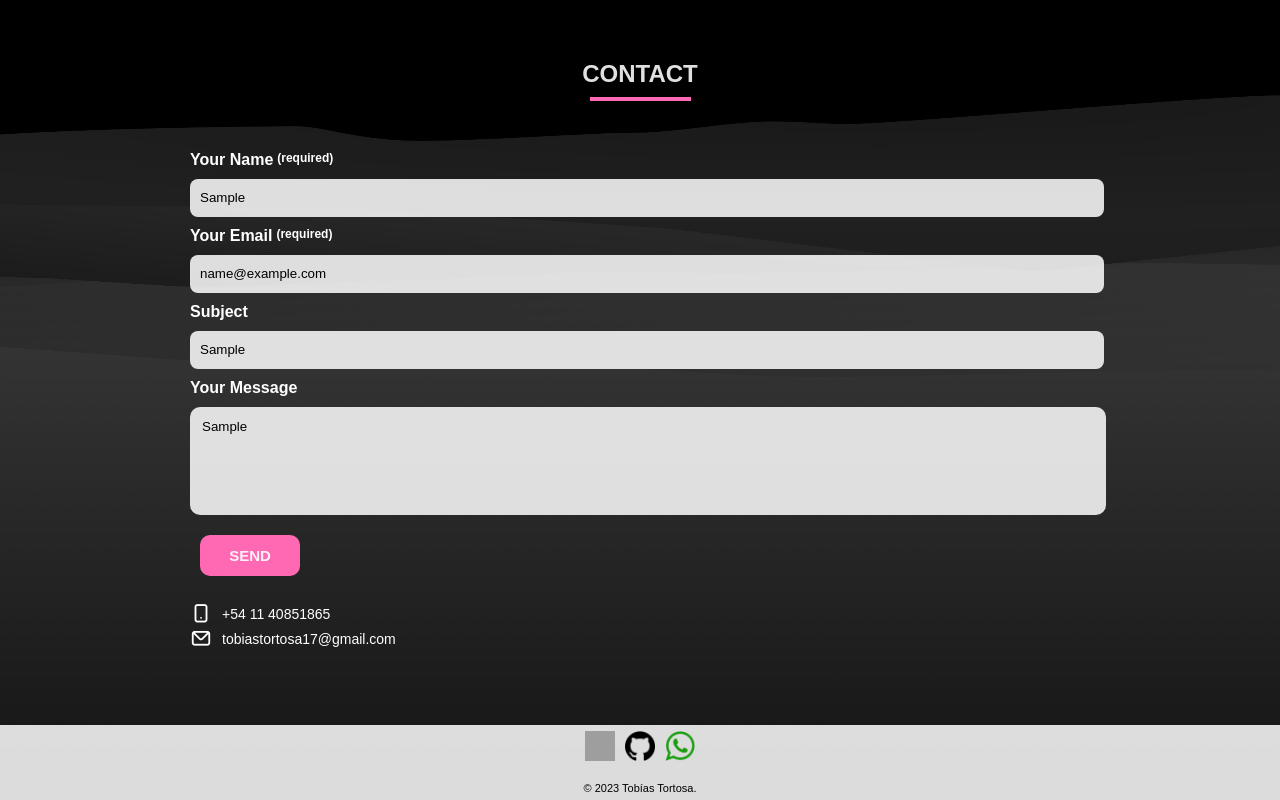
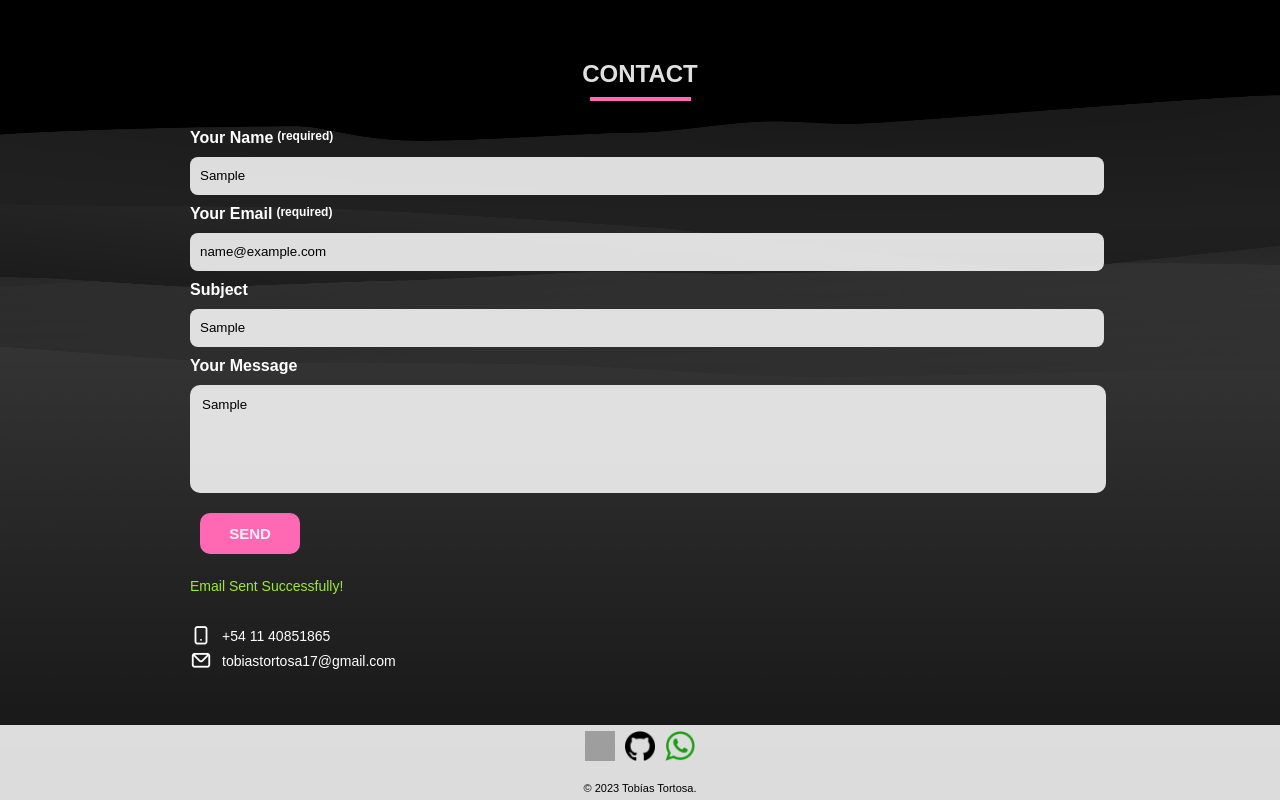
Before and after one commit to tobitortosa/PortFolio, a React (Create React App) app: page / in a window 1280 px wide. Both pictures are taken after typing "Sample", "name@example.com", "Sample", "Sample" into the empty fields and a click on the button "SEND". Shown: the part 3436-4236 px from the top of the page. Built offline with nearby package versions, Linux system fonts and the light colour scheme; grey boxes are pictures that could not be loaded.

Commit message:
added loading

```diff
--- a/src/components/Contact/Contact.js
+++ b/src/components/Contact/Contact.js
@@ -7,7 +7,8 @@ import emailjs from "@emailjs/browser";
 
 export default function Contact() {
   const [error, setError] = useState({});
-
+  const [loading, setLoading] = useState(false);
+  const [send, setSend] = useState(false);
   const [input, setInput] = useState({
     name: "",
     email: "",
@@ -38,7 +39,11 @@ export default function Contact() {
       alert("Name and Email is required");
     } else {
       sendEmail();
-      alert("Send!")
+      setLoading(true);
+      setTimeout(() => {
+        setLoading(false);
+        setSend(true);
+      }, 2000);
     }
   };
 
@@ -93,7 +98,19 @@ export default function Contact() {
           cols="20"
           wrap="hard"
         ></textarea>
-        <button onClick={handleSendButton}>SEND</button>
+        <button id={s.sendBtn} onClick={handleSendButton}>
+          {loading ? (
+            <div className={s.ldsRing}>
+              <div></div>
+              <div></div>
+              <div></div>
+              <div></div>
+            </div>
+          ) : (
+            "SEND"
+          )}
+        </button>
+        {send && <p id={s.sendTxt}>Email Sent Successfully!</p>}
         <div className={s.emailAndNumber}>
           <div className={s.row}>
             <i class="uil uil-mobile-android"></i>
--- a/src/components/Contact/Contact.module.css
+++ b/src/components/Contact/Contact.module.css
@@ -178,6 +178,50 @@
   background-size: 100% auto;
 }
 
+/* Loading */
+
+#sendTxt {
+  color: rgba(172, 255, 47, 0.9);
+  font-size: 14px;
+}
+
+#sendBtn {
+  display: flex;
+  align-items: center;
+  justify-content: center;
+}
+.ldsRing {
+  position: relative;
+  width: 25px;
+  height: 25px;
+}
+.ldsRing div {
+  position: absolute;
+  width: 10px;
+  height: 10px;
+  border: 8px solid #fff;
+  border-radius: 50%;
+  animation: lds-ring 1.2s cubic-bezier(0.5, 0, 0.5, 1) infinite;
+  border-color: #fff transparent transparent transparent;
+}
+.ldsRing div:nth-child(1) {
+  animation-delay: -0.45s;
+}
+.ldsRing div:nth-child(2) {
+  animation-delay: -0.3s;
+}
+.ldsRing div:nth-child(3) {
+  animation-delay: -0.15s;
+}
+@keyframes lds-ring {
+  0% {
+    transform: rotate(0deg);
+  }
+  100% {
+    transform: rotate(360deg);
+  }
+}
+
 @media (min-width: 900px) {
   .title {
     color: rgba(255, 255, 255, 0.88);
```
